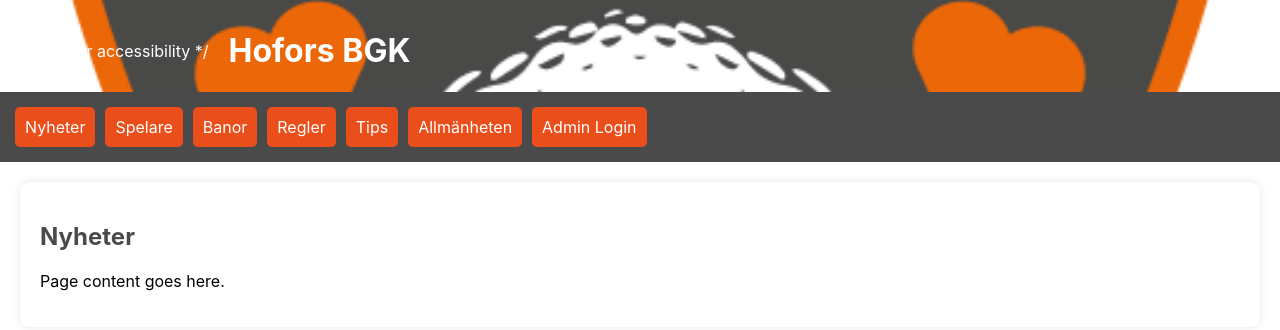
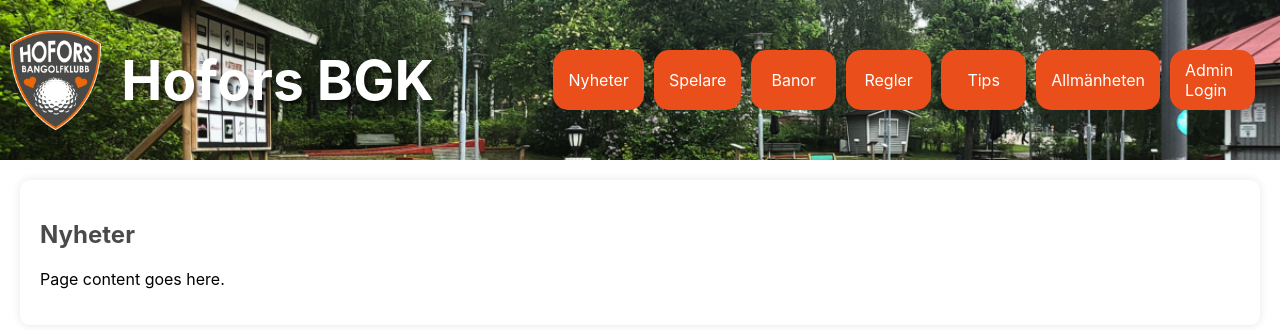
Before and after one commit to codeforgedtech/hoforsbgk, a React (Create React App) app: page / in a window 1280 px wide. Shown: the top 330 px of the page. Built offline with nearby package versions, Linux system fonts and the light colour scheme.

Commit message:
a good start to play with this page

```diff
--- a/src/App.js
+++ b/src/App.js
@@ -1,7 +1,7 @@
 import React from 'react';
 import { BrowserRouter as Router, Route, Routes } from 'react-router-dom';
 import Header from './components/Header';
-import Menu from './components/Menu';
+
 import AdminLogin from './components/AdminLogin';
 import Players from './components/Players';
 import Courses from './components/Courses';
@@ -15,7 +15,7 @@ function App() {
     <Router>
       <div className="App">
         <Header />
-        <Menu />
+
         <Routes>
         <Route path="/" element={<News />} />
           <Route path="/players" element={<Players />} />
--- a/src/components/Header.js
+++ b/src/components/Header.js
@@ -1,30 +1,56 @@
 import React from 'react';
 import styled from 'styled-components';
 import logo from '../assets/Hofors BGK-540px.png';
+import backgroundImage from '../assets/headerbg.png'; // Replace with the actual path to your background image
+import Menu from './Menu';  // Import Menu component
 
 const HeaderContainer = styled.header`
-  background-image: url(${logo}); /* Use the logo image as background */
-  background-size: cover; /* Stretch the image to cover the entire container */
-  background-position: center; /* Center the image horizontally and vertically */
-  padding: 10px 0 0 10px;
+  background-image: url(${backgroundImage});
+  background-size: cover;
+  background-position: center;
+  background-color: #4A4A4A;
+  padding: 10px;
   display: flex;
   align-items: center;
-  color: white; /* Set text color to white for better contrast */
+  justify-content: space-between;
+
+  @media (max-width: 768px) {
+    flex-direction: column;
+    align-items: flex-start;
+  }
+`;
+
+const LogoContainer = styled.div`
+  display: flex;
+  align-items: center;
 `;
 
 const Logo = styled.img`
-  /* Hide the logo image since it's already used as background */
-  display: none;
+  height: 80px;
+
+  @media (min-width: 769px) {
+    height: 100px; /* Större logotyp i desktop-läge */
+  }
 `;
 
 const Title = styled.h1`
+  color: white;
   margin-left: 20px;
+  font-size: 30px;
+  text-shadow: 4px 4px 4px rgba(0, 0.5, 0.5, 0.5); /* Skugga med 2px förskjutning i x- och y-riktning och en blurrad radie på 4px */
+
+  @media (min-width: 769px) {
+    font-size: 55px; /* Större titel i desktop-läge */
+  }
 `;
 
 const Header = () => (
   <HeaderContainer>
-    <Logo src={logo} alt="Hofors BGK Logo" /> /* Keep for accessibility */
-    <Title>Hofors BGK</Title>
+    <LogoContainer>
+      <Logo src={logo} alt="Hofors BGK Logo" />
+      <Title>Hofors BGK</Title>
+    </LogoContainer>
+    <Menu />
   </HeaderContainer>
 );
 
--- a/src/components/Menu.js
+++ b/src/components/Menu.js
@@ -3,17 +3,20 @@ import { Link } from 'react-router-dom';
 import styled from 'styled-components';
 
 const MenuContainer = styled.nav`
-  background-color: #4A4A4A;
   padding: 10px;
   display: flex;
   justify-content: space-between;
   align-items: center;
   flex-wrap: wrap;
+  height:120px;
 
   @media (max-width: 768px) {
     position: relative;
     flex-direction: column;
-    align-items: center;
+    align-items: flex-start;
+    width: 100%;
+    padding: 0;
+    height:10px;
   }
 `;
 
@@ -21,12 +24,23 @@ const MenuItem = styled(Link)`
   color: white;
   text-decoration: none;
   margin: 5px;
-  padding: 10px;
+  padding: 10px 15px;
   background-color: #E94E1B;
-  border-radius: 5px;
+  border-radius: 15px;
+  display: flex;
+  justify-content: center;
+  align-items: center;
+  width: 60%;
 
   &:hover {
     background-color: #D4411B;
+    transform: scale(1.05);
+  }
+
+  @media (max-width: 768px) {
+    width: 90%;
+    padding: 10px 3px; /* Smaller padding for mobile */
+    font-size: 20px;
   }
 `;
 
@@ -39,22 +53,36 @@ const HamburgerButton = styled.button`
   width: 40px;
   background-color: #E94E1B;
   border: none;
-  border-radius: 5px;
+  border-radius: 15px;
   cursor: pointer;
-  position: absolute;
-  top: -80px;
+  position: fixed;
+  top: 25px;
   right: 10px;
+  z-index: 20;
 
   span {
     display: block;
     width: 25px;
     height: 3px;
-    margin: 3px;
+    margin: 4px 0;
     background-color: white;
+    transition: transform 0.3s, opacity 0.3s;
   }
 
   @media (max-width: 768px) {
     display: flex;
+  }
+
+  &.open span:nth-child(1) {
+    transform: rotate(45deg) translate(5px, 5px);
+  }
+
+  &.open span:nth-child(2) {
+    opacity: 0;
+  }
+
+  &.open span:nth-child(3) {
+    transform: rotate(-45deg) translate(5px, -5px);
   }
 `;
 
@@ -64,9 +92,19 @@ const MenuItems = styled.div`
 
   @media (max-width: 768px) {
     flex-direction: column;
-    width: 100%;
+    width: 60%;
+    position: fixed;
+    top: 70px;
+    left: 65%;
+    transform: translateX(-50%);
+    background-color: rgba(74, 74, 74, 0.95);
+    height: auto;
+    justify-content: center;
+    align-items: center;
+    border-radius: 15px;
+    z-index: 10;
     display: ${props => (props.open ? 'flex' : 'none')};
-    margin-top: 60px; /* Add space for the hamburger button */
+    padding-top: 20px;
   }
 `;
 
@@ -77,21 +115,25 @@ const Menu = () => {
     setIsOpen(!isOpen);
   };
 
+  const closeMenu = () => {
+    setIsOpen(false);
+  };
+
   return (
     <MenuContainer>
-      <HamburgerButton onClick={toggleMenu}>
+      <HamburgerButton className={isOpen ? 'open' : ''} onClick={toggleMenu}>
         <span></span>
         <span></span>
         <span></span>
       </HamburgerButton>
       <MenuItems open={isOpen}>
-        <MenuItem to="/news">Nyheter</MenuItem>
-        <MenuItem to="/players">Spelare</MenuItem>
-        <MenuItem to="/courses">Banor</MenuItem>
-        <MenuItem to="/rules">Regler</MenuItem>
-        <MenuItem to="/tips">Tips</MenuItem>
-        <MenuItem to="/public">Allmänheten</MenuItem>
-        <MenuItem to="/admin">Admin Login</MenuItem>
+        <MenuItem to="/news" onClick={closeMenu}>Nyheter</MenuItem>
+        <MenuItem to="/players" onClick={closeMenu}>Spelare</MenuItem>
+        <MenuItem to="/courses" onClick={closeMenu}>Banor</MenuItem>
+        <MenuItem to="/rules" onClick={closeMenu}>Regler</MenuItem>
+        <MenuItem to="/tips" onClick={closeMenu}>Tips</MenuItem>
+        <MenuItem to="/public" onClick={closeMenu}>Allmänheten</MenuItem>
+        <MenuItem to="/admin" onClick={closeMenu}>Admin Login</MenuItem>
       </MenuItems>
     </MenuContainer>
   );
```
Also changed, not shown: src/assets/headerbg.png (added).
